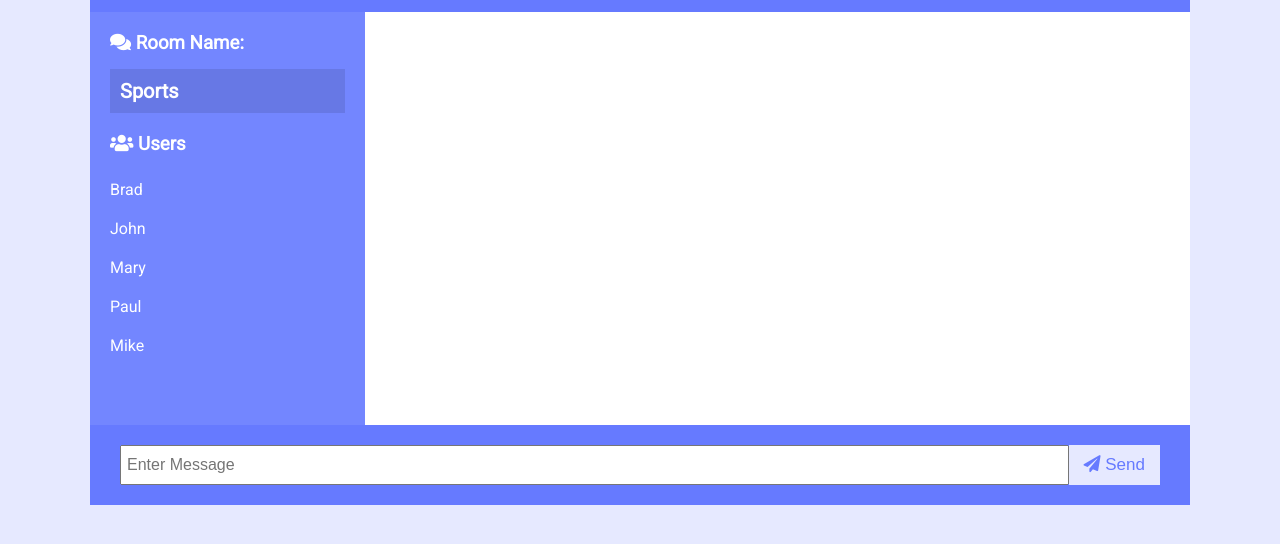
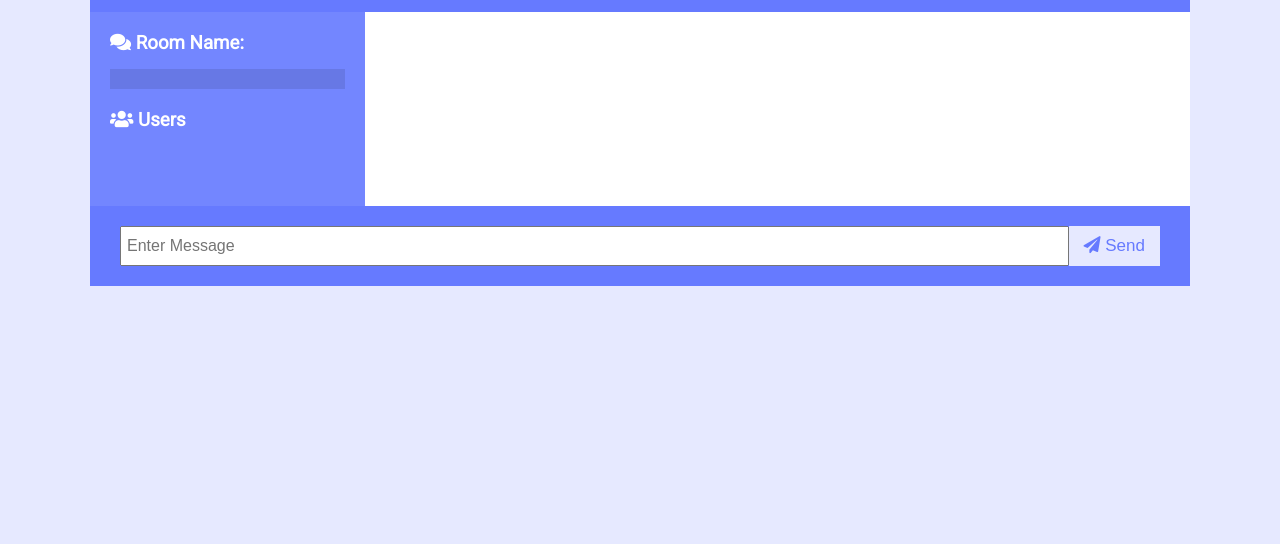
Before and after one commit to fisayoomomogbe/Realtime_Chat_App, a website: page public/chat.html in a window 1280 px wide. Shown: the part 86-630 px from the top of the page. Drawn offline with nearby package versions, Linux system fonts and the light colour scheme; no server answers.

Commit message:
updated chat.html by removing hard-coded values.

```diff
--- a/public/chat.html
+++ b/public/chat.html
@@ -22,15 +22,9 @@
       <main class="chat-main">
         <div class="chat-sidebar">
           <h3><i class="fas fa-comments"></i> Room Name:</h3>
-          <h2 id="room-name">Sports</h2>
+          <h2 id="room-name"></h2>
           <h3><i class="fas fa-users"></i> Users</h3>
-          <ul id="users">
-            <li>Brad</li>
-            <li>John</li>
-            <li>Mary</li>
-            <li>Paul</li>
-            <li>Mike</li>
-          </ul>
+          <ul id="users"></ul>
         </div>
         <div class="chat-messages"></div>
       </main>
```
